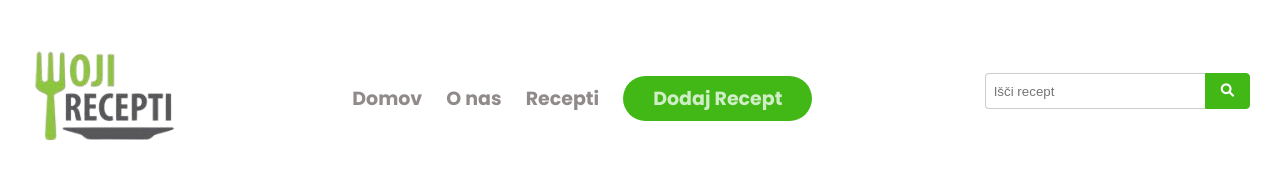
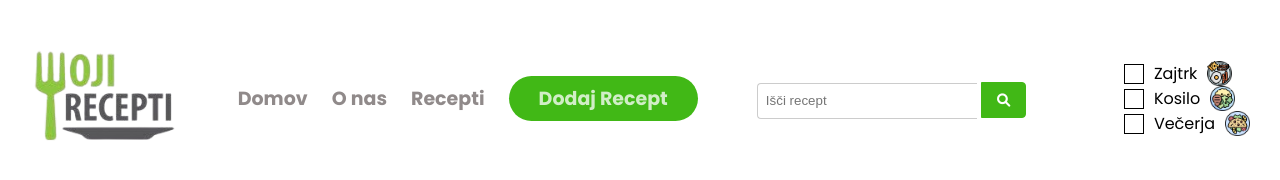
Before and after one commit to AnjaTodorov/ReceptiApp, a website: page frontend/recepti.html in a window 1280 px wide. Drawn offline with Linux system fonts and the light colour scheme; no server answers.

Commit message:
feat: filtriranje recepti funkcionalnost

```diff
--- a/frontend/app.js
+++ b/frontend/app.js
@@ -189,3 +189,60 @@ document.getElementById('searchButton').addEventListener('click', function() {
 
 // Initial load of recipes
 document.addEventListener("DOMContentLoaded", loadRecipes);
+
+
+
+
+function filterRecipesWithUI(element) {
+    const filterBox = element.querySelector('.filter-box');
+    const isChecked = filterBox.classList.contains('checked'); // Check if the filter is already selected
+    const filterType = element.getAttribute('data-tip'); // Get the filter type
+
+    if (isChecked) {
+        // Uncheck the filter and reload all recipes
+        filterBox.classList.remove('checked');
+        loadRecipes(); // Fetch and display all recipes
+    } else {
+        // Check the filter and fetch filtered recipes
+        document.querySelectorAll('.filter-box').forEach(box => box.classList.remove('checked')); // Uncheck all other filters
+        filterBox.classList.add('checked'); // Check the current filter
+
+        // Fetch and display filtered recipes
+        fetch(`http://localhost:8080/recepti/tip/${filterType}`)
+            .then(response => response.json())
+            .then(recipes => {
+                const recipeCardsContainer = document.getElementById('recipeCards');
+                recipeCardsContainer.innerHTML = ''; // Clear existing content
+
+                recipes.forEach(recipe => {
+                    const card = `
+                        <div class="col-md-4">
+                            <div class="card border shadow-sm mb-4">
+                                <img class="card-img-top" src="sliki/${recipe.slika}" alt="${recipe.naziv}">
+                                <div class="card-body">
+                                    <h5 class="card-title">${recipe.naziv}</h5>
+                                    <p class="card-text">${recipe.sestavine}</p>
+                                </div>
+                                <div class="card-footer">
+                                    <p class="text-muted">${recipe.opis}</p>
+                                    <p class="text-muted">Tip: ${recipe.tip}</p>
+                                </div>
+                                <div class="button-container">
+                                    <button class="circle-btn" onclick="editRecipe(${recipe.idRecepti})">
+                                        <i class="fas fa-pen"></i>
+                                    </button>
+                                    <button class="circle-btn" onclick="deleteRecipe(${recipe.idRecepti})">
+                                        <i class="fas fa-trash"></i>
+                                    </button>
+                                </div>
+                            </div>
+                        </div>
+                    `;
+                    recipeCardsContainer.innerHTML += card;
+                });
+            })
+            .catch(error => {
+                console.error('Error fetching filtered recipes:', error);
+            });
+    }
+}
--- a/frontend/recepti.html
+++ b/frontend/recepti.html
@@ -23,14 +23,33 @@
                     <li><a href="">O nas</a></li>
                     <li><a href="recepti.html">Recepti</a></li>
                     <a href="#" id="openModalBtn" style="display: inline-block; background: #41b816; color: #ffffffc1; padding: 8px 30px; margin: 30px 0; border-radius: 30px; transition: background 0.5s;" class="btn">Dodaj Recept</a></li>
-
+                   <li><input type="text" id="searchBar" placeholder="Išči recept">
+                    <button type="button" id="searchButton">
+                        <i class="fas fa-search" style="color: white;"></i>
+                    </button></li>
                 </ul>
             </nav>
             <div id="searchContainer">
-                <input type="text" id="searchBar" placeholder="Išči recept">
-                <button type="button" id="searchButton">
-                    <i class="fas fa-search" style="color: white;"></i>
-                </button>
+                <div id="filterContainer" style="align-items: center; gap: 30px; margin-left: 20px;">
+                    <!-- Zajtrk filter -->
+                    <div class="filter-option" data-tip="zajtrk" onclick="filterRecipesWithUI(this)">
+                        <div class="filter-box"></div>
+                        <span>Zajtrk</span>
+                        <img src="sliki/breakfast.png" alt="Zajtrk" style="width: 25px; height: 25px;">
+                    </div>
+                    <!-- Kosilo filter -->
+                    <div class="filter-option" data-tip="kosilo" onclick="filterRecipesWithUI(this)">
+                        <div class="filter-box"></div>
+                        <span>Kosilo</span>
+                        <img src="sliki/meal.png" alt="Kosilo" style="width: 25px; height: 25px;">
+                    </div>
+                    <!-- Večerja filter -->
+                    <div class="filter-option" data-tip="večerja" onclick="filterRecipesWithUI(this)">
+                        <div class="filter-box"></div>
+                        <span>Večerja</span>
+                        <img src="sliki/vecera.png" alt="Večerja" style="width: 25px; height: 25px;">
+                    </div>
+                </div>
             </div>
 
             <img src="sliki/menu.png" class="menu-icon" onclick="menutoggle()">
--- a/frontend/style.css
+++ b/frontend/style.css
@@ -885,7 +885,8 @@ button:hover {
   border: 1px solid #ccc;
   height: 36px; /* Set a fixed height */
   width: 220px;
-  border-right: none; /* Remove right border for merging effect */
+  border-right: none;
+  margin-left: 55px; /* Remove right border for merging effect */
 }
 
 #searchButton {
@@ -895,7 +896,37 @@ button:hover {
   cursor: pointer;
   /*padding: 0; /* Remove default padding */
   height: 36px; /* Match height with search bar */
-  display: flex;
+  /*display: flex;*/
   align-items: center; /* Center the icon vertically */
   justify-content: center; /* Center the icon horizontally */
 }
+
+
+.filter-box {
+  width: 20px;
+  height: 20px;
+  border: 1px solid black;
+  background-color: white;
+  display: flex; /* Enables flexbox */
+  justify-content: center; /* Centers horizontally */
+  align-items: center; /* Centers vertically */
+  position: relative;
+}
+
+.filter-box.checked {
+  background-color: #4caf50; /* Green background */
+  border-color: #4caf50;
+}
+
+.filter-box.checked::after {
+  content: "✔"; /* Checkmark symbol */
+  color: white;
+  font-size: 14px;
+}
+
+.filter-option {
+  display: flex; /* Enables flexbox */
+  align-items: center; /* Vertically aligns items */
+  gap: 10px; /* Adds spacing between elements */
+  cursor: pointer; /* Makes the entire filter clickable */
+}
```
Also changed, not shown: frontend/sliki/breakfast.png (added), frontend/sliki/meal.png (added), frontend/sliki/vecera.png (added).
